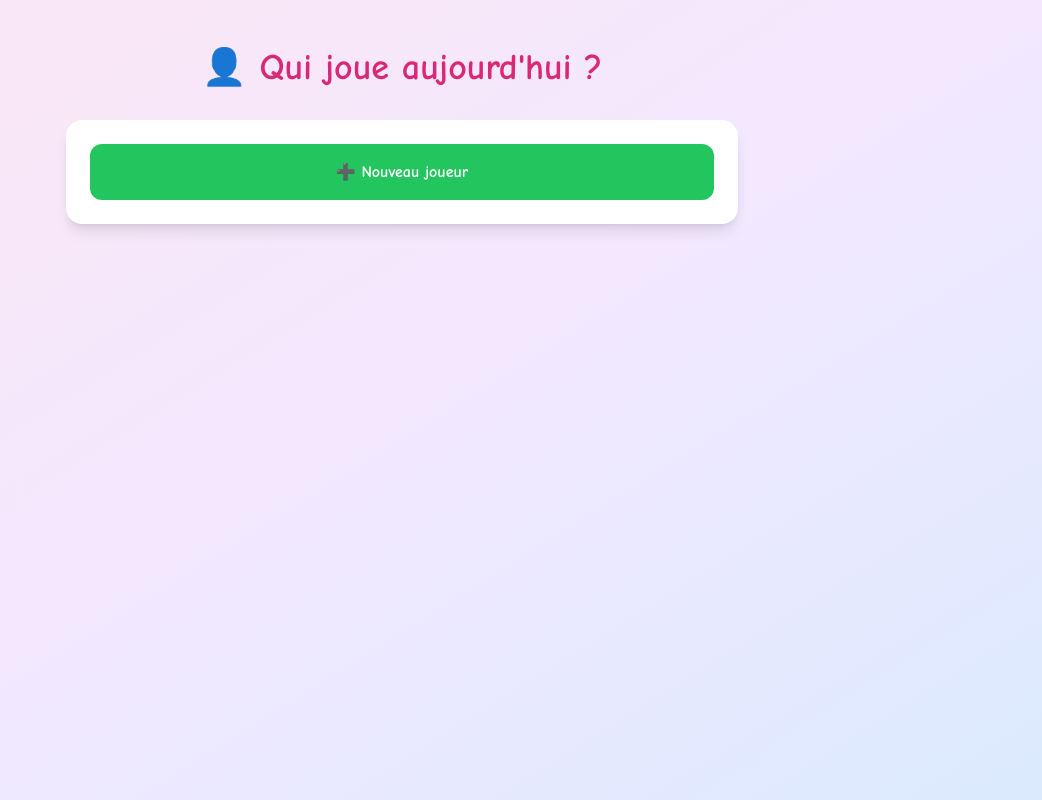
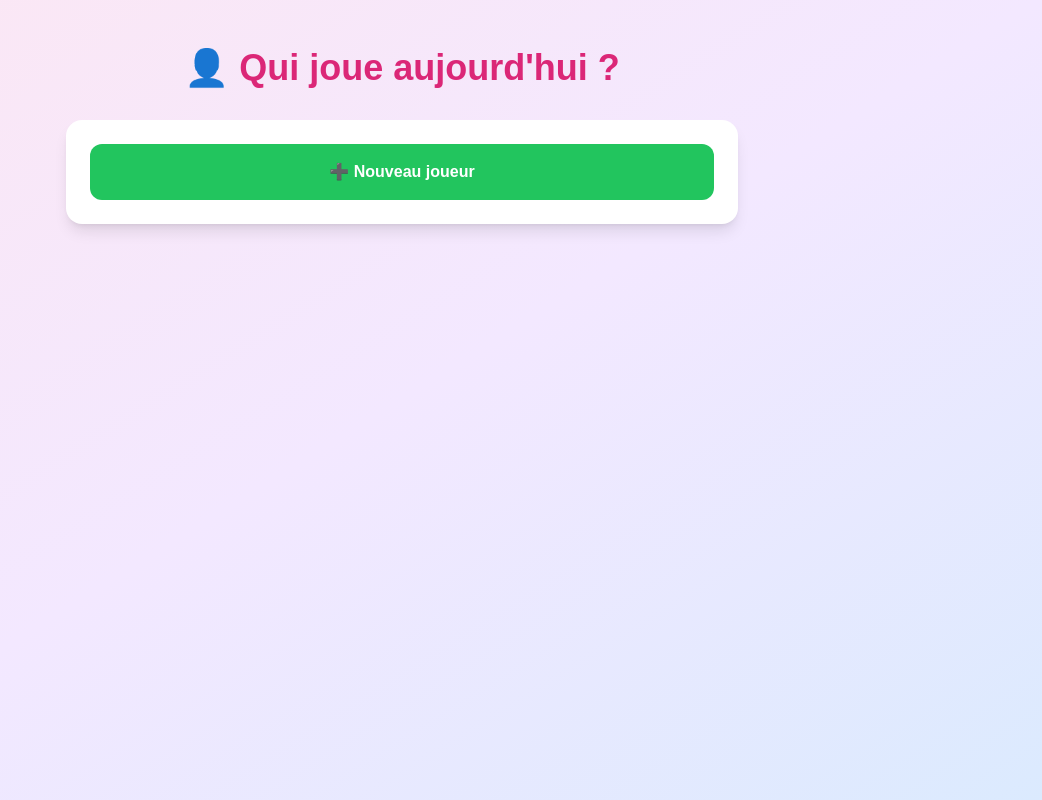
Before and after one commit to Hemynoptere/tables-calcul, a plain HTML site: page index.html in a window 1280 px wide. Shown: the whole page, without its empty margins (238-1280 px from the left). Drawn offline with nearby package versions, Linux system fonts and the light colour scheme.

Commit message:
Update index.html

```diff
--- a/index.html
+++ b/index.html
@@ -8,7 +8,7 @@
     <script src="https://cdn.tailwindcss.com"></script>
     <style>
         body {
-            font-family: 'Comic Sans MS', cursive, sans-serif;
+            font-family: 'Arial', cursive, sans-serif;
         }
         /* Masquer les flèches du champ number */
         input[type=number]::-webkit-inner-spin-button,
```
